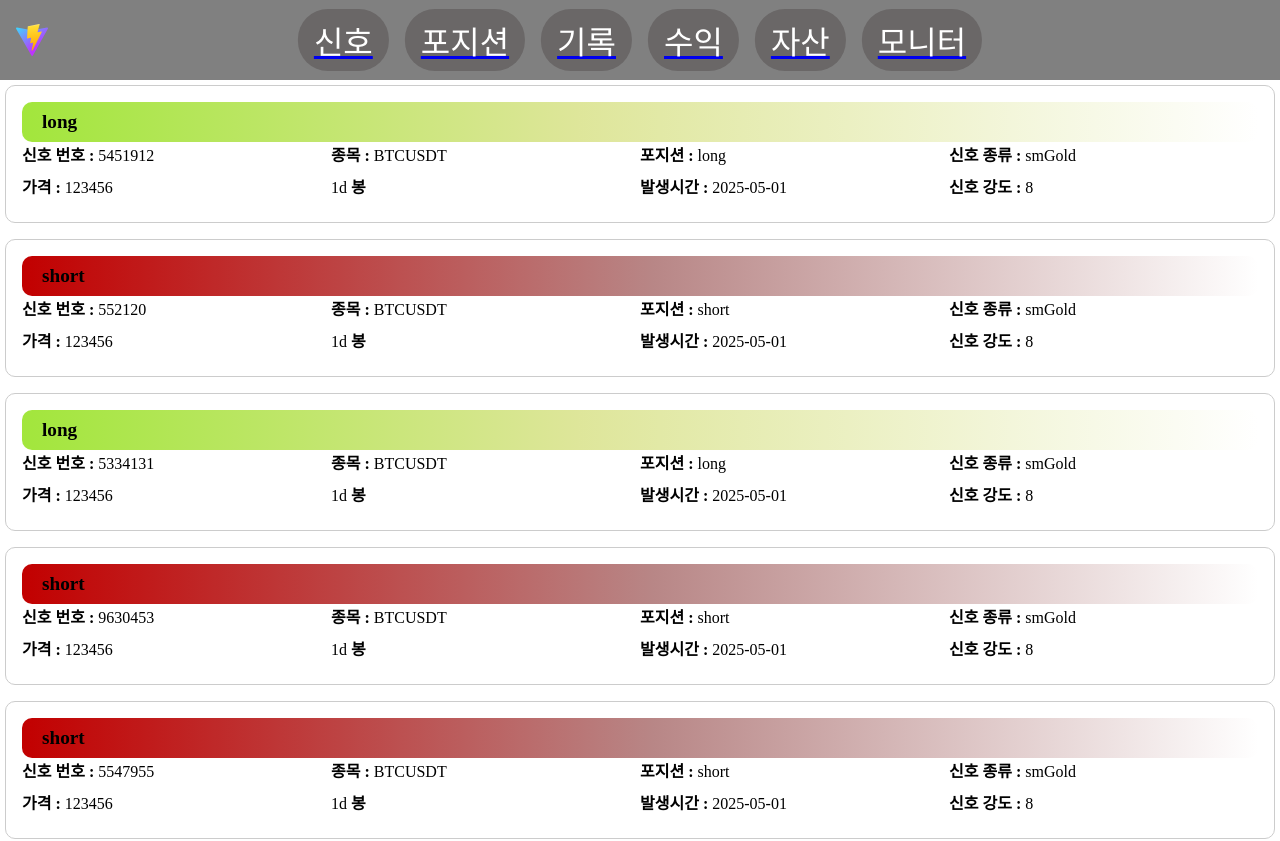
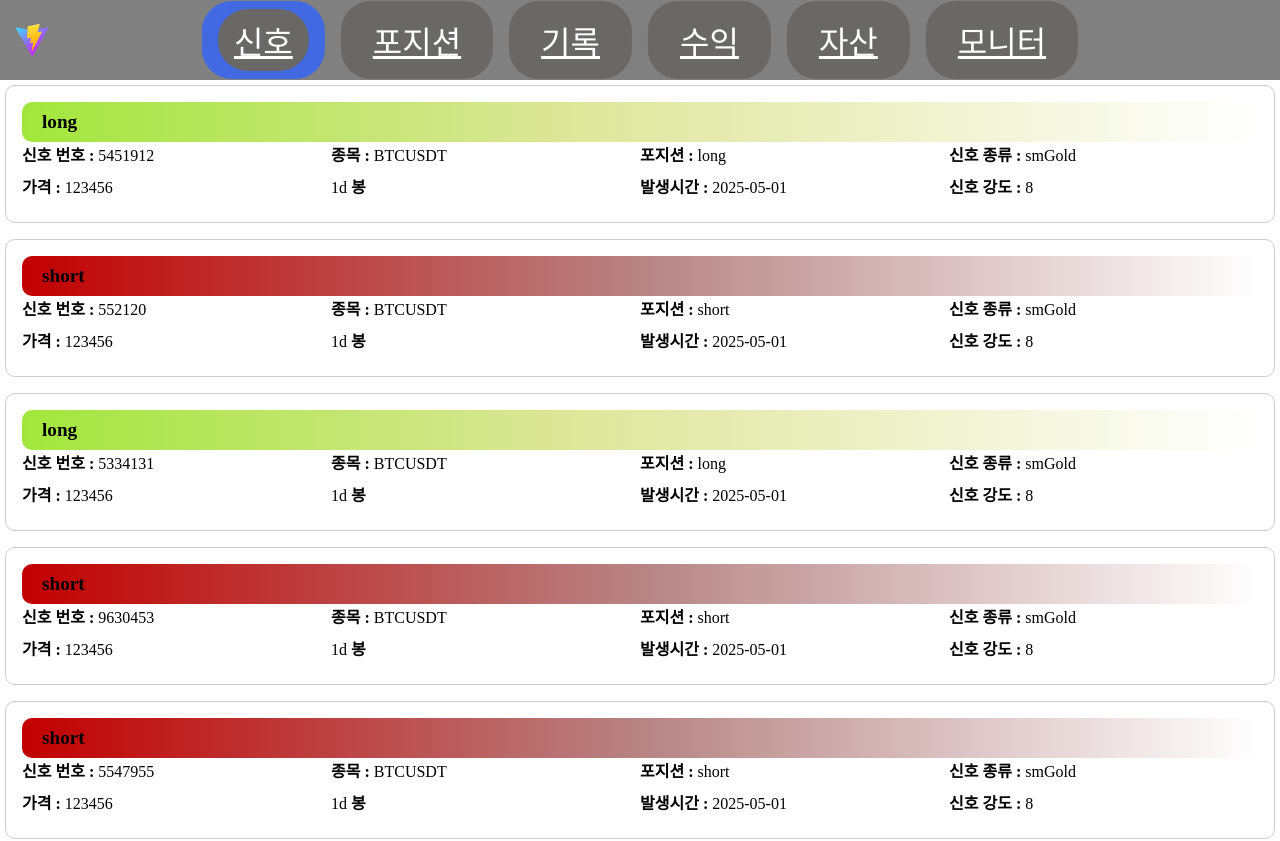
Before and after one commit to K-KY/trading-front, a React (Vite) app: page /signal in a window 1280 px wide. Shown: the top 841 px of the page. Built offline with nearby package versions, Linux system fonts and the light colour scheme.

Commit message:
Feat : 헤더 현재 페이지 표시기능 추가

```diff
--- a/src/components/Header.tsx
+++ b/src/components/Header.tsx
@@ -11,12 +11,12 @@ const Header = () => {
                 <img id="logo" src="vite.svg" alt="logo"/>
             </div>
             <div className={"header-content"}>
-                <HeaderButton id="btn_1" text="신호" path={"/signal"}/>
-                <HeaderButton id="btn_2" text="포지션" path={"#"}/>
-                <HeaderButton id="btn_3" text="기록" path={"#"}/>
-                <HeaderButton id="btn_4" text="수익" path={"#"}/>
-                <HeaderButton id="btn_5" text="자산" path={"#"}/>
-                <HeaderButton id="btn_6" text="모니터" path={"#"}/>
+                <HeaderButton id="signal" text="신호" path={"/signal"}/>
+                <HeaderButton id="positon" text="포지션" path={"/position"}/>
+                <HeaderButton id="history" text="기록" path={"#"}/>
+                <HeaderButton id="revenue" text="수익" path={"#"}/>
+                <HeaderButton id="assets" text="자산" path={"#"}/>
+                <HeaderButton id="monitor" text="모니터" path={"#"}/>
             </div>
         </header>
     )
--- a/src/components/HeaderButton.tsx
+++ b/src/components/HeaderButton.tsx
@@ -1,5 +1,5 @@
 import "../css/HeaderButton.css"
-import {Link} from "react-router-dom";
+import {Link, useLocation} from "react-router-dom";
 interface HeaderButtonProps {
     id: string;
     text: string;
@@ -7,8 +7,19 @@ interface HeaderButtonProps {
 }
 
 const HeaderButton = (prop:HeaderButtonProps) => {
+    const location = useLocation();
+    const isActive = location.pathname === prop.path;
+
     return (
-        <Link to={prop.path}><button className={"header-button"} id={prop.id}>{prop.text}</button></Link>
+        <Link
+            to={prop.path}
+            className={`header-button ${isActive ? "active" : ""}`}
+            id={prop.id}
+        >
+            <button className={"header-button"} id={prop.id}>
+                {prop.text}
+            </button>
+        </Link>
     )
 }
 
--- a/src/css/HeaderButton.css
+++ b/src/css/HeaderButton.css
@@ -1,6 +1,11 @@
 .header-button:hover {
     background-color: rgba(106, 103, 103, 0.5);
 }
+
+.header-button.active {
+    background-color: royalblue;
+}
+
 
 .header-button {
     display: flex;
```
